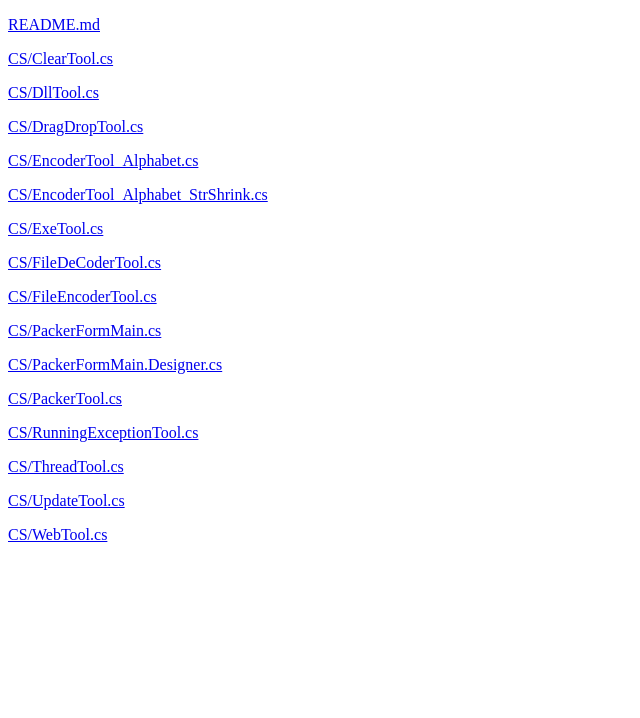
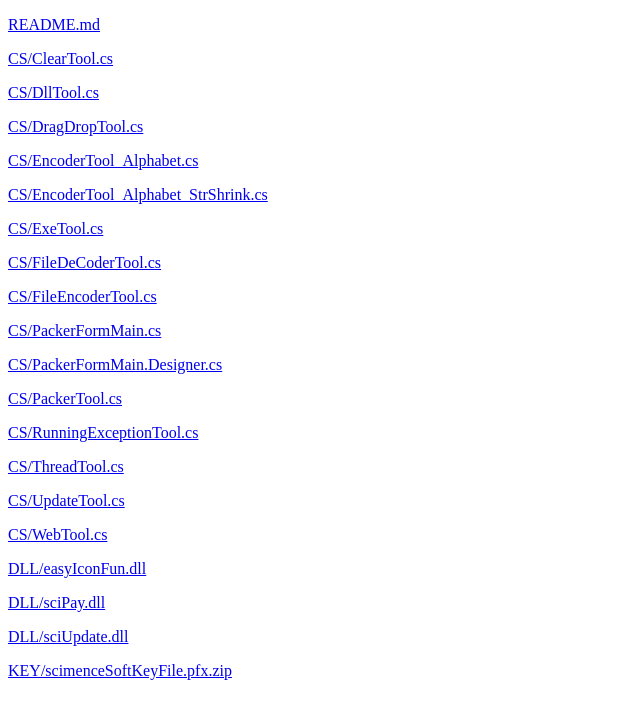
Before and after one commit to scimence/sciTools, a plain HTML site: page index.html in a window 1280 px wide. Shown: the whole page, without its empty margins (0-640 px from the left). Drawn offline with Linux system fonts and the light colour scheme.

Commit message:
2018-08-23_10.05.38

```diff
--- a/index.html
+++ b/index.html
@@ -23,6 +23,10 @@
 <p style="text-align:justify"> <a target="_blank" href="https://gitee.com/scimence/sciTools/raw/master/CS/ThreadTool.cs">CS/ThreadTool.cs</a></p>
 <p style="text-align:justify"> <a target="_blank" href="https://gitee.com/scimence/sciTools/raw/master/CS/UpdateTool.cs">CS/UpdateTool.cs</a></p>
 <p style="text-align:justify"> <a target="_blank" href="https://gitee.com/scimence/sciTools/raw/master/CS/WebTool.cs">CS/WebTool.cs</a></p>
+<p style="text-align:justify"> <a target="_blank" href="https://gitee.com/scimence/sciTools/raw/master/DLL/easyIconFun.dll">DLL/easyIconFun.dll</a></p>
+<p style="text-align:justify"> <a target="_blank" href="https://gitee.com/scimence/sciTools/raw/master/DLL/sciPay.dll">DLL/sciPay.dll</a></p>
+<p style="text-align:justify"> <a target="_blank" href="https://gitee.com/scimence/sciTools/raw/master/DLL/sciUpdate.dll">DLL/sciUpdate.dll</a></p>
+<p style="text-align:justify"> <a target="_blank" href="https://gitee.com/scimence/sciTools/raw/master/KEY/scimenceSoftKeyFile.pfx.zip">KEY/scimenceSoftKeyFile.pfx.zip</a></p>
 </div>
 </body>
 
```
Also changed, not shown: MD5.txt, 4 other files.
